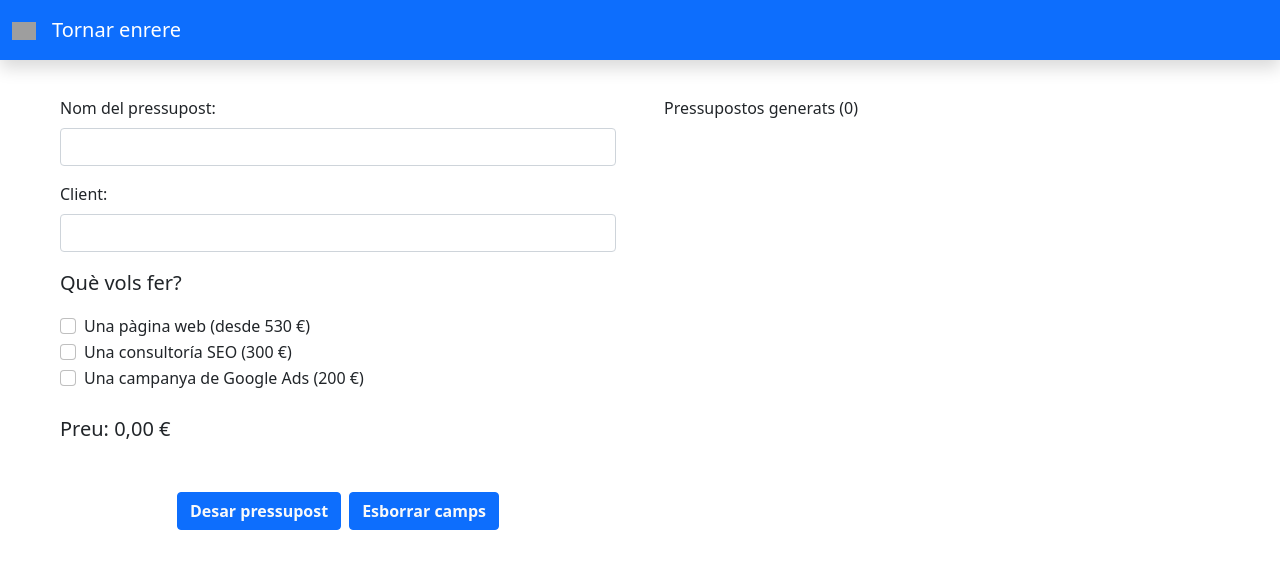
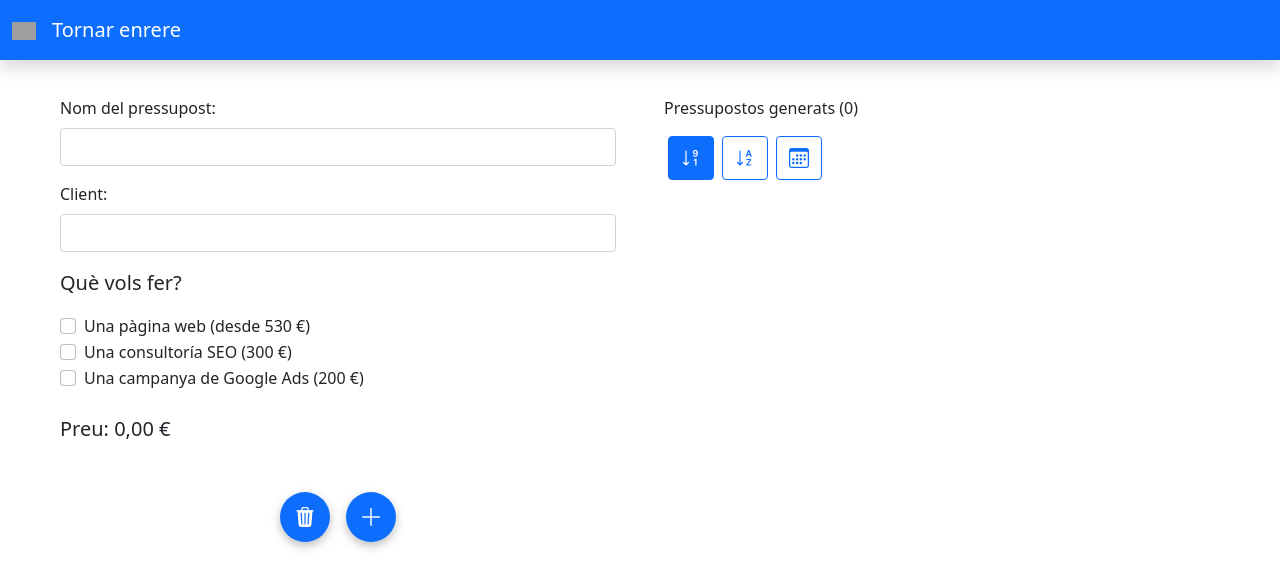
Before and after one commit to Ramndroid/SPRINT-7, an Angular app: page /calculadora in a window 1280 px wide. Shown: the top 588 px of the page. Built offline with nearby package versions, Linux system fonts and the light colour scheme; grey boxes are pictures that could not be loaded.

Commit message:
Exercici 7

```diff
--- a/angular.json
+++ b/angular.json
@@ -28,7 +28,8 @@
             ],
             "styles": [
               "src/styles.css",
-              "node_modules/bootstrap/dist/css/bootstrap.min.css"
+              "node_modules/bootstrap/dist/css/bootstrap.min.css",
+              "node_modules/bootstrap-icons/font/bootstrap-icons.css"
             ],
             "scripts": [
               "node_modules/popper.js/dist/umd/popper.min.js",
--- a/package.json
+++ b/package.json
@@ -22,6 +22,7 @@
     "@ng-bootstrap/ng-bootstrap": "^12.0.0",
     "@popperjs/core": "^2.10.2",
     "bootstrap": "^5.1.3",
+    "bootstrap-icons": "^1.8.1",
     "popper.js": "^1.16.1",
     "rxjs": "~7.5.0",
     "tslib": "^2.3.0",
--- a/src/app/components/home/home.component.html
+++ b/src/app/components/home/home.component.html
@@ -46,10 +46,13 @@
 
             <p class="fs-5 mt-4">{{ homeGetTotalInEuros() }}</p>
 
-            <div class="d-flex justify-content-center mt-5 gap-2">
-                <button class="btn btn-primary fw-bold text-light" (click)="homeSaveBudget()">Desar
-                    pressupost</button>
-                <button class="btn btn-primary fw-bold text-light" (click)="homeEraseInputs()">Esborrar camps</button>
+            <div class="d-flex justify-content-center mt-5 gap-3">
+                <button placement="bottom" ngbTooltip="Esborrar els camps" [openDelay]="800" [closeDelay]="500"
+                    class="buttons-current-budget" (click)="homeEraseInputs()"><i
+                        class="bi bi-trash3-fill fs-5"></i></button>
+                <button placement="bottom" ngbTooltip="Afegir nou pressupost" [openDelay]="800" [closeDelay]="500"
+                    class="buttons-current-budget" (click)="homeSaveBudget()"><i
+                        class="bi bi-plus-lg fs-4"></i></button>
             </div>
         </div>
 
--- a/src/app/components/pressupost-list/pressupost-list.component.css
+++ b/src/app/components/pressupost-list/pressupost-list.component.css
@@ -1,4 +1,4 @@
 .overflow-div {
-    overflow-y: scroll;
-    height: 650px;
+    overflow-y: auto;
+    height    : 650px;
 }
--- a/src/app/components/pressupost-list/pressupost-list.component.html
+++ b/src/app/components/pressupost-list/pressupost-list.component.html
@@ -1,4 +1,19 @@
 <p>Pressupostos generats ({{ getBudgetsSize() }})</p>
+<div class="mx-1 mb-3 d-flex gap-2 justify-content-start">
+    <input type="radio" class="btn-check" name="options-outlined" id="id-rev-outlined" autocomplete="off" checked
+        (click)="setShowSorted(0)">
+    <label class="btn btn-outline-primary" for="id-rev-outlined"><i
+            class="bi bi-sort-numeric-down-alt fs-5"></i></label>
+
+    <input type="radio" class="btn-check" name="options-outlined" id="alpha-outlined" autocomplete="off"
+        (click)="setShowSorted(1)">
+    <label class="btn btn-outline-primary" for="alpha-outlined"><i class="bi bi-sort-alpha-down fs-5"></i></label>
+
+    <input type="radio" class="btn-check" name="options-outlined" id="calendar-outlined" autocomplete="off"
+        (click)="setShowSorted(2)">
+    <label class="btn btn-outline-primary" for="calendar-outlined"><i class="bi bi-calendar3 fs-5"></i></label>
+
+</div>
 <div class="overflow-div">
     <div class="list-group p-1">
         <div *ngFor="let budget of getBudgets()">
@@ -25,15 +40,19 @@
                 <p class="mb-1 fs-6 fw-bold"
                     *ngIf="budget.hasProductWeb || budget.hasProductSeo || budget.hasProductGads">Serveis:</p>
 
-                <p class="ms-5 mb-1 fs-6" *ngIf="budget.hasProductWeb">{{budgetListProductTitles[0]}} ({{ budget.webNumberPages }}
-                    {{ (budget.webNumberPages == 0 || budget.webNumberPages > 1)? "pàgines" : "pàgina" }}, {{ budget.webNumberLanguages }}
+                <p class="ms-5 mb-1 fs-6" *ngIf="budget.hasProductWeb">{{budgetListProductTitles[0]}} ({{
+                    budget.webNumberPages }}
+                    {{ (budget.webNumberPages == 0 || budget.webNumberPages > 1)? "pàgines" : "pàgina" }}, {{
+                    budget.webNumberLanguages }}
                     {{ (budget.webNumberLanguages == 0 || budget.webNumberLanguages > 1) ? "idiomes" : "idioma" }})</p>
 
                 <p class="ms-5 mb-1 fs-6" *ngIf="budget.hasProductSeo">{{budgetListProductTitles[1]}}</p>
                 <p class="ms-5 mb-1 fs-6" *ngIf="budget.hasProductGads">{{budgetListProductTitles[2]}}</p>
 
                 <div class="d-flex justify-content-end">
-                    <button class="btn btn-outline-danger" (click)="deleteBudget(budget.id)">Eliminar</button>
+                    <button placement="left" ngbTooltip="Eliminar aquest pressupost" [openDelay]="800"
+                        [closeDelay]="500" class="btn btn-outline-danger" (click)="deleteBudget(budget.id)"><i
+                            class="bi bi-trash3"></i></button>
                 </div>
             </a>
         </div>
--- a/src/app/models/show-instructions-enum.ts
+++ b/src/app/models/show-instructions-enum.ts
@@ -1,9 +1,6 @@
 export enum ShowInstructions {
-    id,
     id_reverse,
     alphabet,
-    aplhabet_reverse,
     date,
-    date_reverse,
     search
 }
--- a/src/app/services/budgets-tools.ts
+++ b/src/app/services/budgets-tools.ts
@@ -1,3 +1,20 @@
+import { Budget } from './../models/budget';
+
 export const getValueInEuros = (value: number): string => Intl.NumberFormat("de-DE", { style: "currency", currency: "EUR" }).format(value);
 
 export const reverseArray = (values: any[]): any[] => values.reverse();
+
+export function sortByAlphabet(budgets: Budget[]): Budget[] {
+    const result = budgets.sort((a, b) => {
+        if (a.budgetName === "" || a.budgetName === null) return 1;
+        if (b.budgetName === "" || b.budgetName === null) return -1;
+        if (a.budgetName.toLocaleLowerCase() === b.budgetName.toLocaleLowerCase()) return 0;
+        return a.budgetName.toLocaleLowerCase() < b.budgetName.toLocaleLowerCase() ? -1 : 1;
+    })
+    return result;
+}
+
+export function sortByDate(budgets: Budget[]): Budget[] {
+    const result = budgets.sort((a, b) => a.date.getTime() - b.date.getTime());
+    return result;
+}
--- a/src/app/services/get-total-budget.service.ts
+++ b/src/app/services/get-total-budget.service.ts
@@ -1,7 +1,7 @@
 import { Budget } from './../models/budget';
 import { Injectable } from '@angular/core';
 import { Products } from '../models/products';
-import { getValueInEuros, reverseArray } from './budgets-tools';
+import { getValueInEuros, reverseArray, sortByAlphabet, sortByDate } from './budgets-tools';
 import { ShowInstructions } from '../models/show-instructions-enum';
 
 @Injectable({
@@ -95,17 +95,14 @@ export class GetTotalBudgetService {
     this.budgets.splice(indexToDelete, 1);
   }
 
-  getBudgets(instruction: ShowInstructions = ShowInstructions.id): Budget[] {
+  getBudgets(instruction: ShowInstructions = ShowInstructions.id_reverse): Budget[] {
 
     const result: Budget[] = [...this.budgets];
 
     switch (instruction) {
-      case ShowInstructions.id: return result;
       case ShowInstructions.id_reverse: return reverseArray(result);
-      case ShowInstructions.alphabet: break;
-      case ShowInstructions.aplhabet_reverse: break;
-      case ShowInstructions.date: break;
-      case ShowInstructions.date_reverse: break;
+      case ShowInstructions.alphabet: return sortByAlphabet(result);
+      case ShowInstructions.date: return sortByDate(result);
       case ShowInstructions.search: break;
     }
     return result;
--- a/src/index.html
+++ b/src/index.html
@@ -2,7 +2,7 @@
 <html lang="es">
 <head>
   <meta charset="utf-8">
-  <title>SPRINT 7 | Nivell 2 | Exercici 6</title>
+  <title>SPRINT 7 | Nivell 2 | Exercici 7</title>
   <base href="/">
   <meta name="viewport" content="width=device-width, initial-scale=1">
   <link rel="icon" type="image/x-icon" href="favicon.ico">
--- a/src/styles.css
+++ b/src/styles.css
@@ -1,11 +1,11 @@
 * {
-    margin           : 0px;
-    padding          : 0px;
-    box-sizing       : border-box;
+    margin    : 0px;
+    padding   : 0px;
+    box-sizing: border-box;
 }
 
 body {
-    height    : 100vh;
+    height: 100vh;
 }
 
 .navbar-height {
@@ -13,7 +13,23 @@ body {
 }
 
 .modal-content {
-    background: white !important;
+    background   : white !important;
     border       : 3px solid black !important;
     border-radius: 16px !important;
 }
+
+.buttons-current-budget {
+    width           : 50px;
+    height          : 50px;
+    border-radius   : 50%;
+    border          : none;
+    background-color: #0d6efd;
+    color           : white;
+    box-shadow      : 0px 4px 10px rgba(94, 94, 94, 0.39);
+}
+
+.buttons-current-budget:active {
+    box-shadow: 0px 2px 8px rgba(94, 94, 94, 0.432);
+    transform : scale(0.97);
+
+}
```
Also changed, not shown: 1 other file (tests, documents, lock files or other folders).
